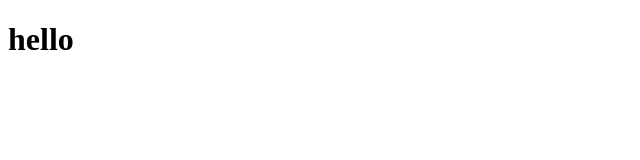
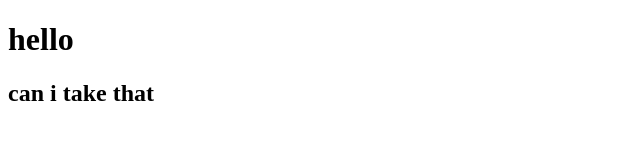
Before and after one commit to vhoang6002/duan2, a plain HTML site: page index.html in a window 1280 px wide. Shown: the whole page, without its empty margins (0-640 px from the left). Drawn offline with Linux system fonts and the light colour scheme.

Commit message:
sua lan 1

```diff
--- a/index.html
+++ b/index.html
@@ -7,5 +7,6 @@
   </head>
   <body>
     <h1>hello</h1>
+    <h2>can i take that</h2>
   </body>
 </html>
```
